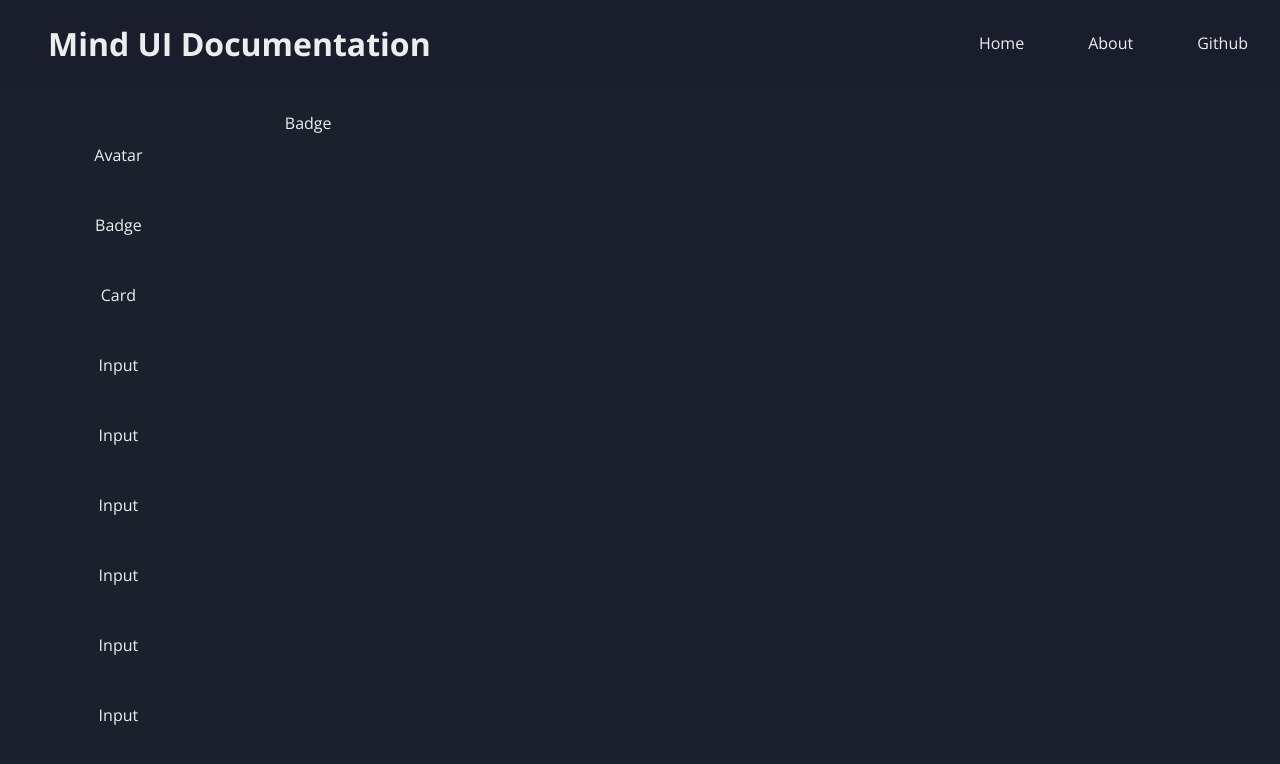
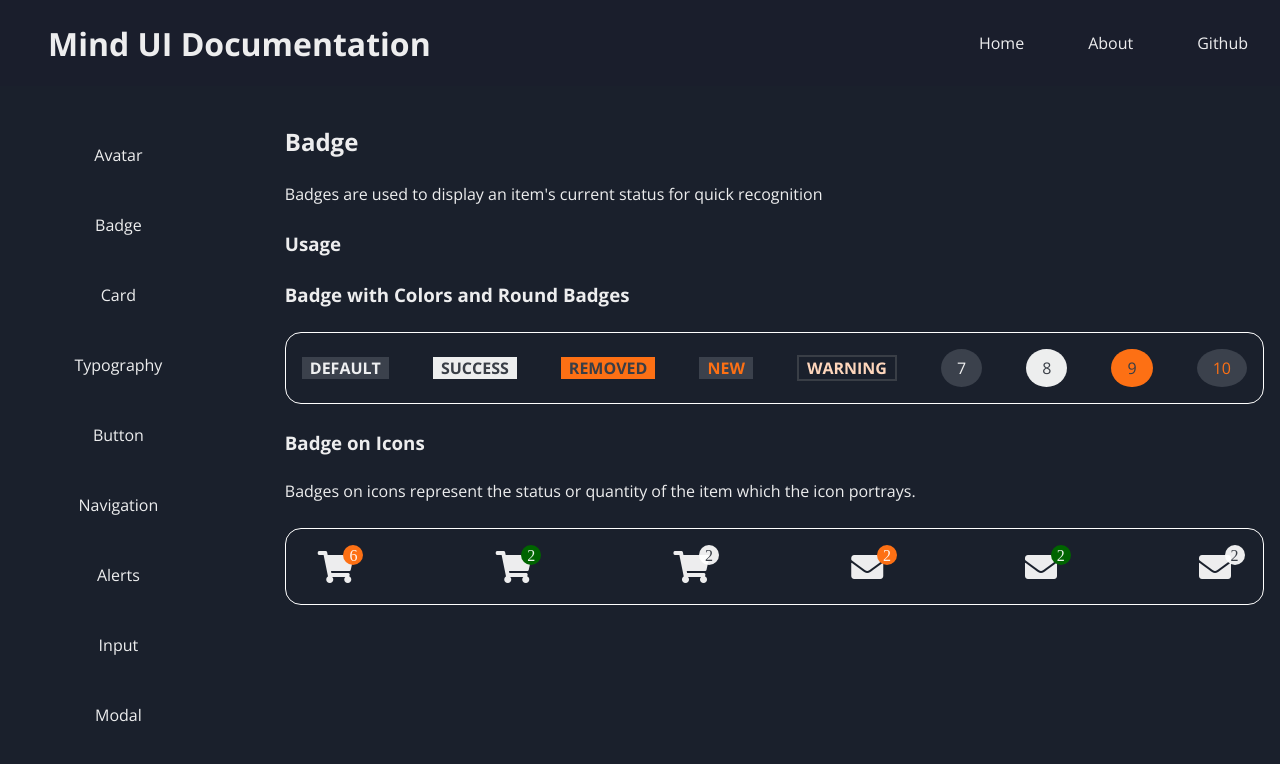
Before and after one commit to Jaynil1611/mind-ui, a React (Create React App) app: page /badge in a window 1280 px wide. Shown: the top 764 px of the page. Built offline with nearby package versions, Linux system fonts and the light colour scheme.

Commit message:
feat: added badge component

```diff
--- a/public/index.html
+++ b/public/index.html
@@ -1,14 +1,12 @@
 <!DOCTYPE html>
 <html lang="en">
+
 <head>
   <meta charset="utf-8" />
   <link rel="icon" href="%PUBLIC_URL%/favicon.ico" />
   <meta name="viewport" content="width=device-width, initial-scale=1" />
   <meta name="theme-color" content="#000000" />
-    <meta
-      name="description"
-      content="Web site created using create-react-app"
-    />
+  <meta name="description" content="Web site created using create-react-app" />
   <link rel="apple-touch-icon" href="%PUBLIC_URL%/logo192.png" />
   <!--
       manifest.json provides metadata used when your web app is installed on a
@@ -25,7 +23,9 @@
       Learn how to configure a non-root public URL by running `npm run build`.
     -->
   <title>React App</title>
+  <link rel="stylesheet" href="https://cdnjs.cloudflare.com/ajax/libs/font-awesome/5.15.2/css/all.min.css">
 </head>
+
 <body>
   <noscript>You need to enable JavaScript to run this app.</noscript>
   <div id="root"></div>
@@ -40,4 +40,5 @@
       To create a production bundle, use `npm run build` or `yarn build`.
     -->
 </body>
+
 </html>
--- a/src/App.css
+++ b/src/App.css
@@ -5,6 +5,9 @@
   --accent-color: #fd7014;
   --text-color: rgba(255, 255, 255, 0.92);
   --heading-color: #1a1e2c;
+  --light-color: #EEEEEE;
+  --secondary-color: #393E46;
+  --transparent-color:rgba(226, 232, 240, 0.16);
 }
 
 * {
--- a/src/App.jsx
+++ b/src/App.jsx
@@ -9,13 +9,13 @@ const routes = [
   { id: v4(), path: "/avatar", name: "Avatar", component: <Avatar /> },
   { id: v4(), path: "/badge", name: "Badge", component: <Badge /> },
   { id: v4(), path: "/card", name: "Card", component: "<Card />" },
+  { id: v4(), path: "/input", name: "Typography", component: "<Card />" },
+  { id: v4(), path: "/input", name: "Button", component: "<Card />" },
+  { id: v4(), path: "/input", name: "Navigation", component: "<Card />" },
+  { id: v4(), path: "/input", name: "Alerts", component: "<Card />" },
   { id: v4(), path: "/input", name: "Input", component: "<Card />" },
-  { id: v4(), path: "/input", name: "Input", component: "<Card />" },
-  { id: v4(), path: "/input", name: "Input", component: "<Card />" },
-  { id: v4(), path: "/input", name: "Input", component: "<Card />" },
-  { id: v4(), path: "/input", name: "Input", component: "<Card />" },
-  { id: v4(), path: "/input", name: "Input", component: "<Card />" },
-  { id: v4(), path: "/input", name: "Input", component: "<Card />" },
+  { id: v4(), path: "/input", name: "Modal", component: "<Card />" },
+  { id: v4(), path: "/input", name: "Toast", component: "<Card />" },
   { id: v4(), path: "/input", name: "Input", component: "<Card />" },
   { id: v4(), path: "/input", name: "Input", component: "<Card />" },
   { id: v4(), path: "/input", name: "Input", component: "<Card />" },
--- a/src/components/Avatar/Avatar.css
+++ b/src/components/Avatar/Avatar.css
@@ -1,10 +1,12 @@
 .avatar-container {
     display: flex;
     flex-direction: column;
-    justify-content: space-around;
+    height: 100%;
+    justify-content: space-between;
+    flex-wrap: wrap;
 }
 
-.avatar-container > p, h2, h3, .avatar-images{
+.avatar-container > *{
     margin: 0.8rem 0;
 }
 
--- a/src/components/Avatar/Avatar.jsx
+++ b/src/components/Avatar/Avatar.jsx
@@ -54,7 +54,7 @@ const imageList = [
 function Avatar(props) {
   return (
     <div className="avatar-container">
-      <h2 className="avatar-heading"> Avatar</h2>
+      <h2> Avatar</h2>
       <p className="avatar-desc">
         Avatar is a graphical representation of a user or user's character or
         personna.
@@ -70,7 +70,6 @@ function Avatar(props) {
         You can modify the size of Avatars by modifying the width and height
         property of images.
       </p>
-      <h3> Usage </h3>
       <div className="avatar-images size">
         {imageList.map(({ id, src, width, height }) => (
           <img
@@ -83,13 +82,11 @@ function Avatar(props) {
           />
         ))}
       </div>
-
       <h3> Avatar with Badge</h3>
       <p>
         Sometimes, you need to show a badge on the bottom right corner of the
         avatar.
       </p>
-      <h3> Usage </h3>
       <div className="avatar-images badge">
         {imageList.map(({ id, src }) => (
           <img className="avatar" key={id} src={src} alt="" />
--- a/src/components/Badge/Badge.css
+++ b/src/components/Badge/Badge.css
@@ -0,0 +1,86 @@
+.badge-container {
+    display: flex;
+    flex-direction: column;
+    flex-wrap: wrap;
+    box-sizing: border-box;
+}
+
+.badge-container > * {
+    margin: 0.8rem 0;
+}
+
+.badges {
+    display: flex;
+    flex-wrap: wrap;
+    padding: 1rem;
+    border-radius: 1rem;
+    border: 1px solid white;
+    justify-content: space-between;
+    align-items: center;
+}
+
+.square-badge {
+    background-color: var(--transparent-color);
+    padding: 0 0.5rem;
+    font-weight: bold;
+}
+
+.round-badge{
+    display: flex;
+    border-radius: 50%;
+    background-color: var(--transparent-color);
+    padding: 0.5rem 1rem;
+}
+
+.removed {
+    background-color: var(--accent-color);
+    color: var(--secondary-color);
+}
+
+.new {
+    color: var(--accent-color);
+}
+
+.success {
+    background-color: var(--text-color);
+    color: var(--secondary-color);
+}
+
+.warning {
+    background-color: inherit;
+    border: 2px solid var(--secondary-color);
+    color:#fed6bc;
+}
+
+.icons {
+    position: relative;
+    top:0;
+    font-size: 2rem;
+    margin: 0 1rem;
+}
+
+.badge-icon {
+    position: absolute;
+    top: 0;
+    display: flex;
+    justify-content: center;
+    z-index: 1;
+    box-sizing: border-box;
+    left: 1.6rem;
+    align-items: center;
+    font-size: 1rem;
+    font-weight: 500;
+    height: 20px;
+    padding: 0 6px;
+    border-radius: 10px;
+    background-color: var(--accent-color);
+}
+
+.badge-icon-green {
+    background-color: darkgreen;
+}
+
+.badge-icon-cyan {
+    background-color: var(--text-color);
+    color: var(--secondary-color);
+}
--- a/src/components/Badge/Badge.jsx
+++ b/src/components/Badge/Badge.jsx
@@ -1,7 +1,68 @@
 import React from "react";
+import "./Badge.css";
 
 function Badge(props) {
-  return <div>Badge</div>;
+  return (
+    <div className="badge-container">
+      <h2> Badge </h2>
+      <p>
+        Badges are used to display an item's current status for quick
+        recognition
+      </p>
+      <h3> Usage </h3>
+      <h3> Badge with Colors and Round Badges </h3>
+      <div className="badges">
+        <div className="square-badge"> DEFAULT </div>
+        <div className="square-badge success"> SUCCESS </div>
+        <div className="square-badge removed"> REMOVED </div>
+        <div className="square-badge new"> NEW </div>
+        <div className="square-badge warning"> WARNING </div>
+        <div className="round-badge"> 7 </div>
+        <div className="round-badge success"> 8 </div>
+        <div className="round-badge removed"> 9 </div>
+        <div className="round-badge new"> 10 </div>
+      </div>
+      <h3> Badge on Icons </h3>
+      <p>
+        Badges on icons represent the status or quantity of the item which the
+        icon portrays.
+      </p>
+      <div className="badges">
+        <div className="icons">
+          <i class="fas fa-shopping-cart">
+            <span className="badge-icon"> 6 </span>
+          </i>
+        </div>
+        <div className="icons">
+          <i class="fas fa-shopping-cart">
+            <span className="badge-icon badge-icon-green"> 2 </span>
+          </i>
+        </div>
+        <div className="icons">
+          <i class="fas fa-shopping-cart">
+            <span className="badge-icon badge-icon-cyan"> 2 </span>
+          </i>
+        </div>
+        <div className="icons">
+          <i class="fas fa-envelope">
+            <span className="badge-icon"> 2 </span>
+          </i>
+        </div>
+        <div className="icons">
+          <i class="fas fa-envelope">
+            <span className="badge-icon badge-icon-green"> 2 </span>
+          </i>
+        </div>
+        <div className="icons">
+          <i class="fas fa-envelope">
+            <span className="badge-icon badge-icon-cyan"> 2 </span>
+          </i>
+        </div>
+      </div>
+      {/* <h3> Badge on Avatar</h3>
+      <p> Badges on avatars display the user's current status.</p> */}
+    </div>
+  );
 }
 
 export default Badge;
```
Lines whose indentation alone changed are shown as unchanged.
